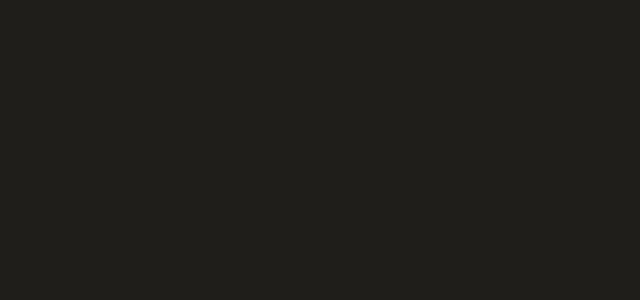
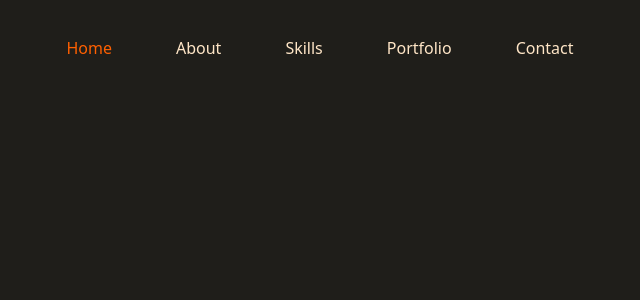
Before and after one commit to pietro-giordano/portfolio_frontend, a Vue app: page / in a window 1280 px wide. Shown: the top 300 px of the page, without its empty margins (320-960 px from the left). Built offline with nearby package versions, Linux system fonts and the light colour scheme.

Commit message:
avanzamento navbar

```diff
--- a/src/components/AppHeader.vue
+++ b/src/components/AppHeader.vue
@@ -10,10 +10,10 @@
 </script>
 
 <template>
-      <div class="bg-bblack h-screen">
+      <header class="bg-bblack h-screen">
             <Navbar />
 
-      </div>
+      </header>
 </template>
 
 <style></style>
--- a/src/components/Navbar.vue
+++ b/src/components/Navbar.vue
@@ -1,10 +1,46 @@
 <script>
 export default {
       name: 'Navbar',
-
+      data() {
+            return {
+                  navLinks: [
+                        {
+                              title: 'Home',
+                              link: '#',
+                              active: true
+                        }, {
+                              title: 'About',
+                              link: '#',
+                              active: false
+                        }, {
+                              title: 'Skills',
+                              link: '#',
+                              active: false
+                        }, {
+                              title: 'Portfolio',
+                              link: '#',
+                              active: false
+                        }, {
+                              title: 'Contact',
+                              link: '#',
+                              active: false
+                        },
+                  ],
+            }
+      }
 }
 </script>
 
-<template></template>
+<template>
+      <nav class="bg-white h-24 flex justify-center items-center">
+            <ul class="flex ">
+                  <li v-for="link in navLinks" class="m-5">
+                        <a :href="link.link" class="p-3" :class="link.active ? 'text-orange' : 'text-orange-very'">
+                              {{ link.title }}
+                        </a>
+                  </li>
+            </ul>
+      </nav>
+</template>
 
 <style></style>
```
